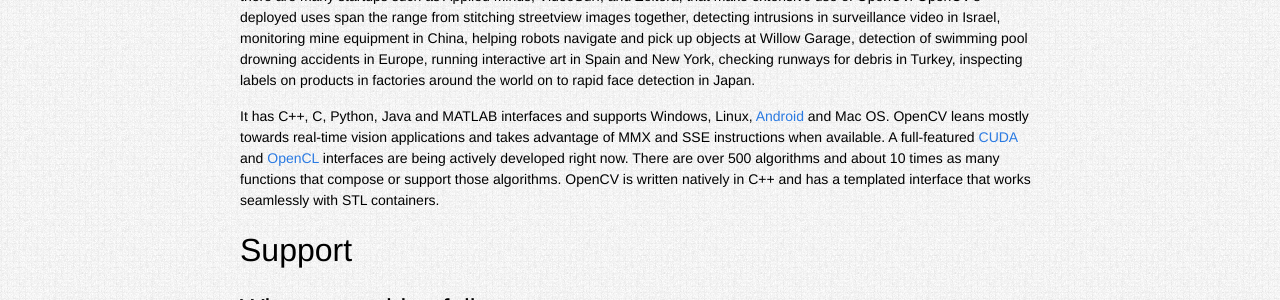
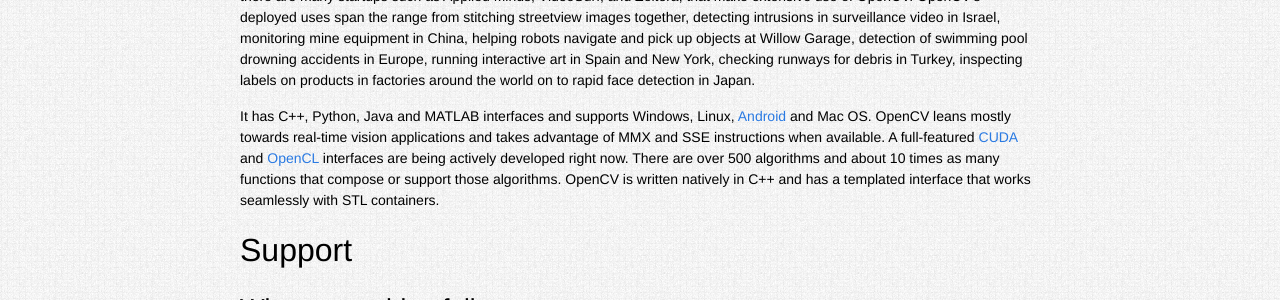
Before and after one commit to opencv-infrastructure/opencv.org, a Jekyll site: the page built from about.md, in a window 1280 px wide and 900 px high, scrolled down 382 px. Shown: the part 152-452 px from the top of the window. Built offline with Jekyll 4.4.1, drawn with Linux system fonts in a browser that asks for light colours.

Commit message:
Removed C from the list of wrappers

```diff
--- a/about.md
+++ b/about.md
@@ -10,7 +10,7 @@
 
 Along with well-established companies like Google, Yahoo, Microsoft, Intel, IBM, Sony, Honda, Toyota that employ the library, there are many startups such as Applied Minds, VideoSurf, and Zeitera, that make extensive use of OpenCV. OpenCV's deployed uses span the range from stitching streetview images together, detecting intrusions in surveillance video in Israel, monitoring mine equipment in China, helping robots navigate and pick up objects at Willow Garage, detection of swimming pool drowning accidents in Europe, running interactive art in Spain and New York, checking runways for debris in Turkey, inspecting labels on products in factories around the world on to rapid face detection in Japan.
 
-It has C++, C, Python, Java and MATLAB interfaces and supports Windows, Linux, [Android]({{ site.baseurl }}{% link platforms/android/index.md %}) and Mac OS. OpenCV leans mostly towards real-time vision applications and takes advantage of MMX and SSE instructions when available. A full-featured [CUDA]({{ site.baseurl }}{% link platforms/cuda.md %}) and [OpenCL]({{ site.baseurl }}{% link platforms/opencl.md %}) interfaces are being actively developed right now. There are over 500 algorithms and about 10 times as many functions that compose or support those algorithms. OpenCV is written natively in C++ and has a templated interface that works seamlessly with STL containers.
+It has C++, Python, Java and MATLAB interfaces and supports Windows, Linux, [Android]({{ site.baseurl }}{% link platforms/android/index.md %}) and Mac OS. OpenCV leans mostly towards real-time vision applications and takes advantage of MMX and SSE instructions when available. A full-featured [CUDA]({{ site.baseurl }}{% link platforms/cuda.md %}) and [OpenCL]({{ site.baseurl }}{% link platforms/opencl.md %}) interfaces are being actively developed right now. There are over 500 algorithms and about 10 times as many functions that compose or support those algorithms. OpenCV is written natively in C++ and has a templated interface that works seamlessly with STL containers.
 
 
 Support
--- a/index.html
+++ b/index.html
@@ -22,7 +22,7 @@
 
 <div class="home">
 
-<p>OpenCV (Open Source Computer Vision Library) is released under a BSD license and hence it’s free for both academic and commercial use. It has C++, C, Python and Java interfaces and supports Windows, Linux, Mac OS, iOS and Android. OpenCV was designed for computational efficiency and with a strong focus on real-time applications. Written in optimized C/C++, the library can take advantage of multi-core processing. Enabled with OpenCL, it can take advantage of the hardware acceleration of the underlying heterogeneous compute platform.</p>
+<p>OpenCV (Open Source Computer Vision Library) is released under a BSD license and hence it’s free for both academic and commercial use. It has C++, Python and Java interfaces and supports Windows, Linux, Mac OS, iOS and Android. OpenCV was designed for computational efficiency and with a strong focus on real-time applications. Written in optimized C/C++, the library can take advantage of multi-core processing. Enabled with OpenCL, it can take advantage of the hardware acceleration of the underlying heterogeneous compute platform.</p>
 
 <p>Adopted all around the world, OpenCV has more than 47 thousand people of user community and estimated number of downloads exceeding 14 million. Usage ranges from interactive art, to mines inspection, stitching maps on the web or through advanced robotics.</p>
 
```
